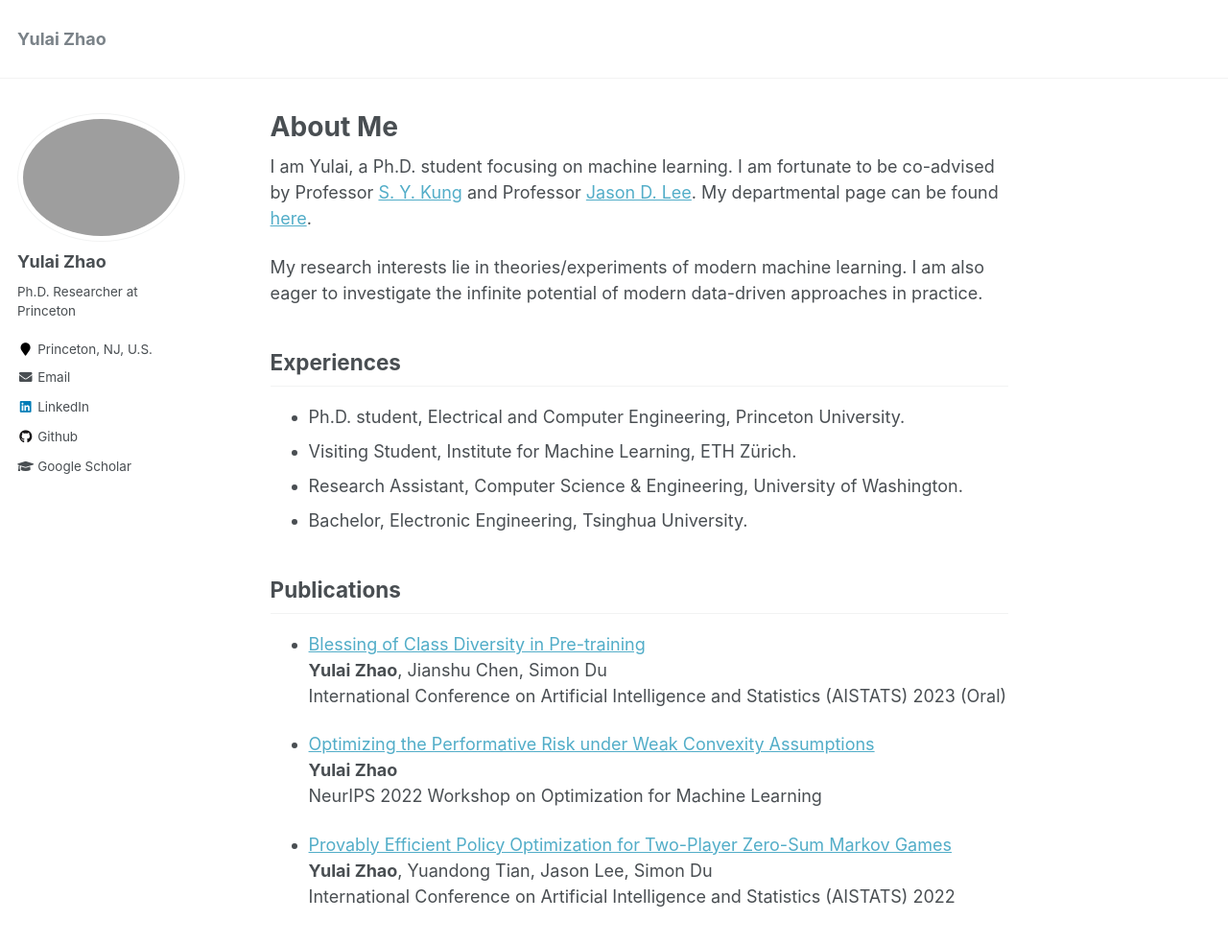
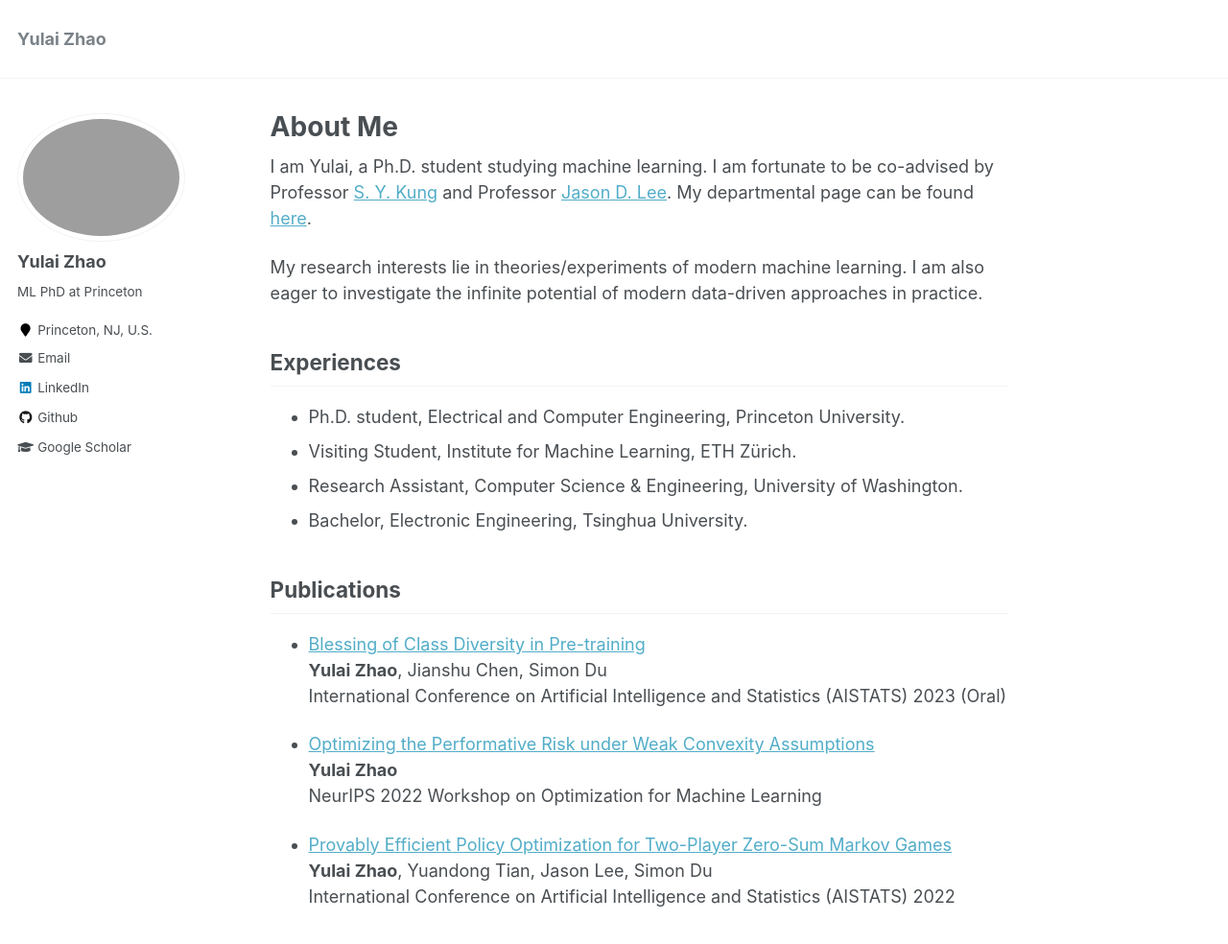
Before and after one commit to zhaoyl18/zhaoyl18.github.io, a Jekyll site: the page built from _pages/about.md, in a window 1280 px wide and 1133 px high. Shown: the top 984 px of the window at 96% size. Built offline with Jekyll 4.4.1, drawn with Linux system fonts in a browser that asks for light colours.

Commit message:
update ML

```diff
--- a/_config.yml
+++ b/_config.yml
@@ -82,7 +82,7 @@ analytics:
 author:
   name             : "Yulai Zhao"
   avatar           : "avatar.png"
-  bio              : "Ph.D. Researcher at Princeton"
+  bio              : "ML PhD at Princeton"
   location         : "Princeton, NJ, U.S."
   email            : "yulaiz@princeton.edu"
   linkedin         :  yulaizhao
--- a/_pages/about.md
+++ b/_pages/about.md
@@ -8,7 +8,7 @@ redirect_from:
   - /about.html
 ---
 
-I am Yulai, a Ph.D. student focusing on machine learning. I am fortunate to be co-advised by Professor [S. Y. Kung](https://ece.princeton.edu/people/sun-yuan-kung) and Professor [Jason D. Lee](https://jasondlee88.github.io/). My departmental page can be found [here](https://ece.princeton.edu/people/yulai-zhao).
+I am Yulai, a Ph.D. student studying machine learning. I am fortunate to be co-advised by Professor [S. Y. Kung](https://ece.princeton.edu/people/sun-yuan-kung) and Professor [Jason D. Lee](https://jasondlee88.github.io/). My departmental page can be found [here](https://ece.princeton.edu/people/yulai-zhao).
 
 My research interests lie in theories/experiments of modern machine learning. I am also eager to investigate the infinite potential of modern data-driven approaches in practice.
 <!-- I'm Yulai, a Ph.D. student at Princeton University. My research interests lie in theories/experiments of modern machine learning. I am also eager to apply modern data-driven approaches to practice. -->
```
